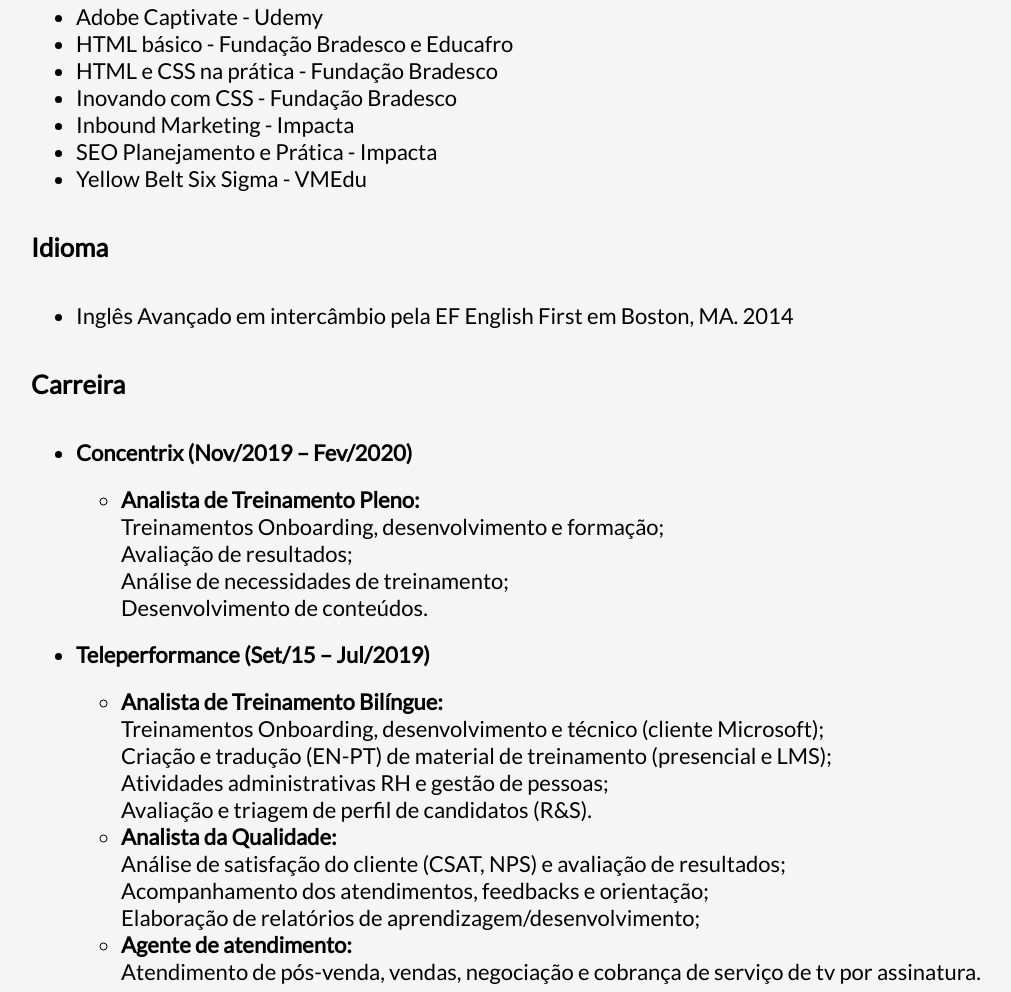
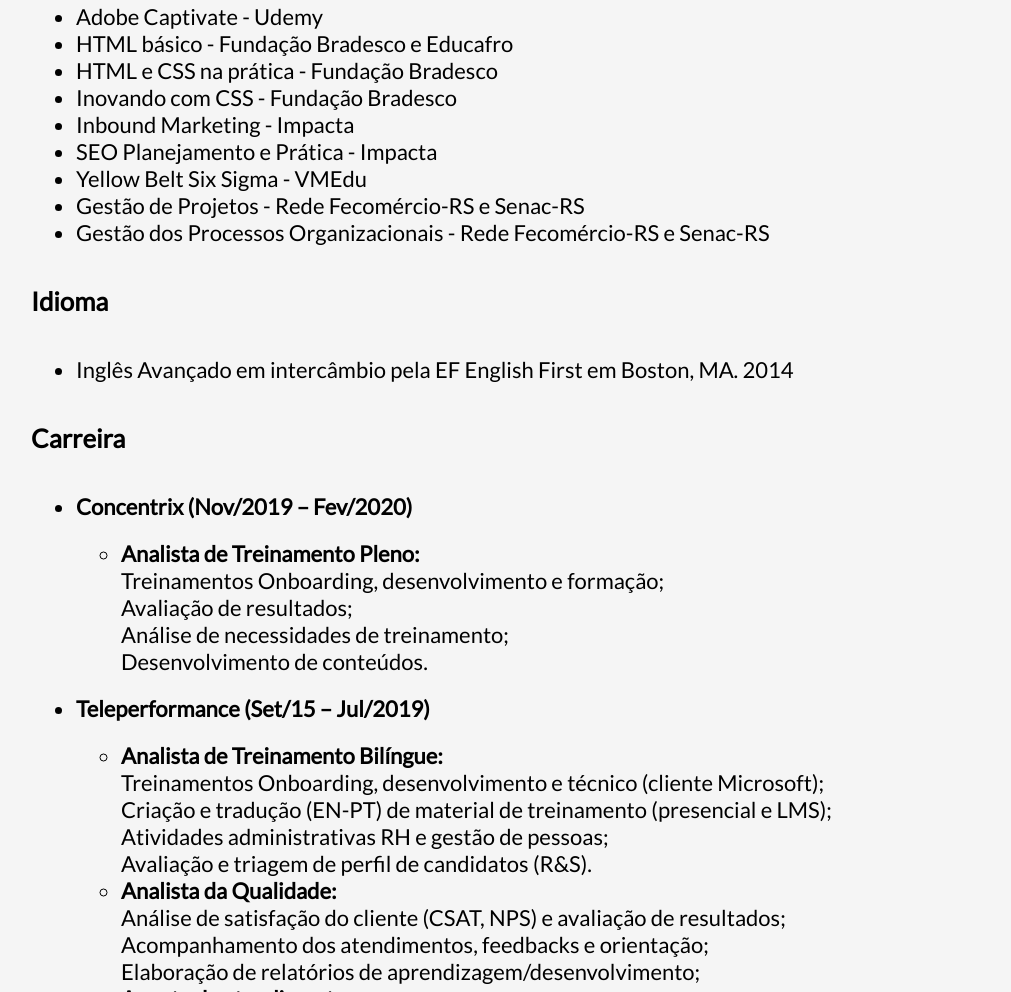
Before and after one commit to Niellykaren/projetopessoalcurriculo, a plain HTML site: page index.html in a window 1280 px wide. Shown: the part 1232-2224 px from the top of the page, without its empty margins (14-1025 px from the left). Drawn offline with Linux system fonts and the light colour scheme.

Commit message:
Update index.html
cursos acrescentados

```diff
--- a/index.html
+++ b/index.html
@@ -45,6 +45,8 @@
                 <li>Inbound Marketing - Impacta</li>
                 <li>SEO Planejamento e Prática - Impacta</li>
                 <li>Yellow Belt Six Sigma - VMEdu</li>
+                <li>Gestão de Projetos - Rede Fecomércio-RS e Senac-RS</li>
+                <li>Gestão dos Processos Organizacionais - Rede Fecomércio-RS e Senac-RS</li>
             </ul>
     </div>
     <div class="idioma">
```
